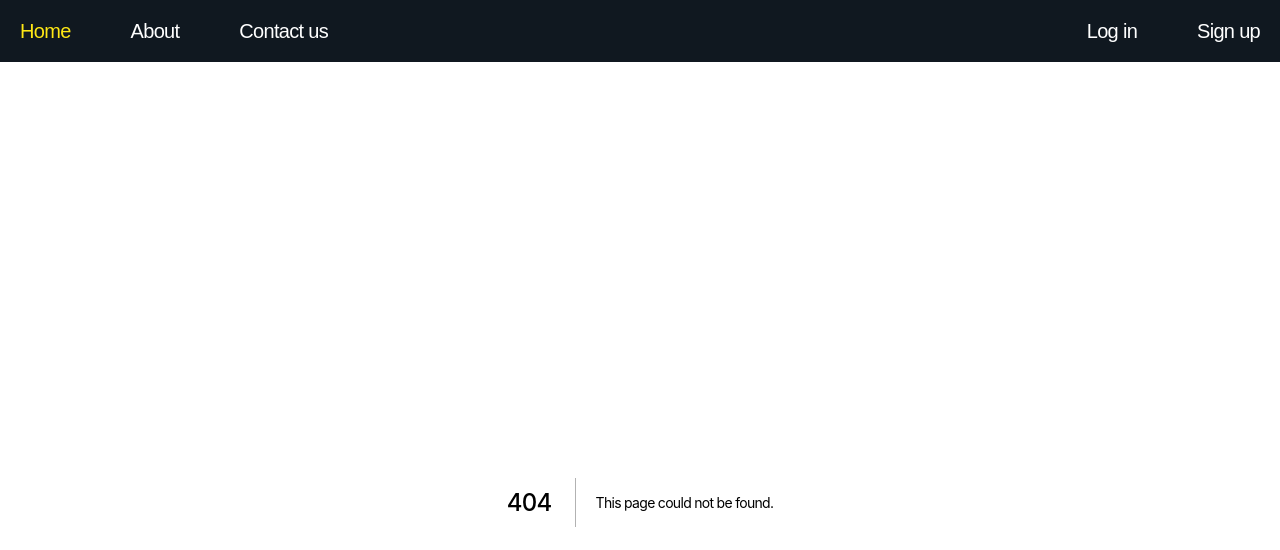
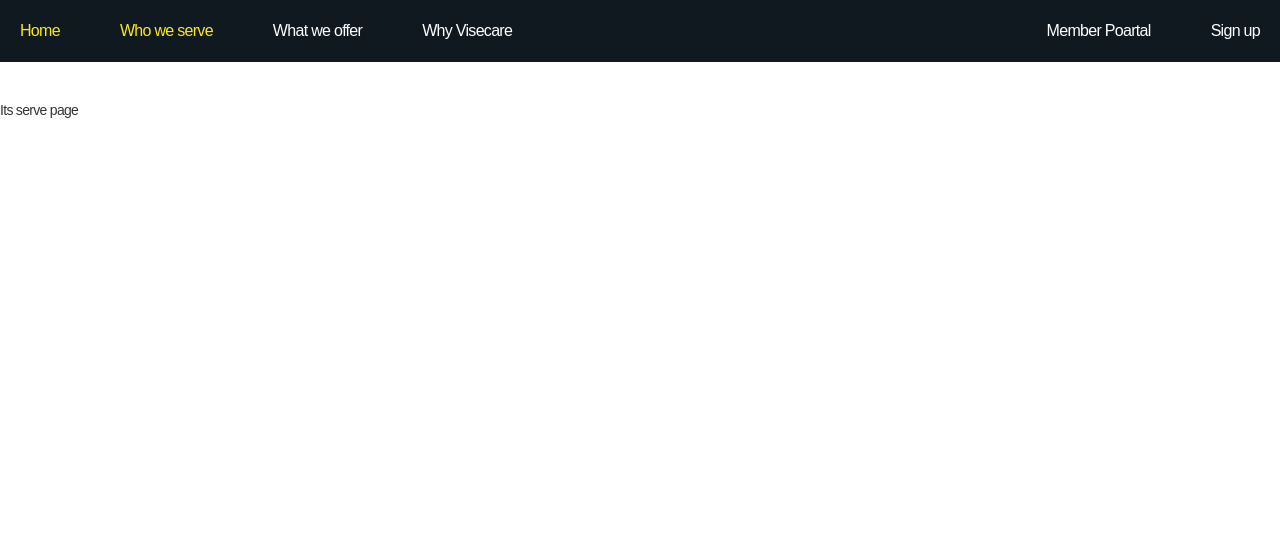
Before and after one commit to jay-juns/next-web-page, a Next.js app: page /serve in a window 1280 px wide. Before the commit this address had no page. Shown: the top 550 px of the page. Built offline with nearby package versions, Linux system fonts and the light colour scheme; a web font is replaced by a local one.

Commit message:
재정비

```diff
--- a/src/components/Navbar.js
+++ b/src/components/Navbar.js
@@ -12,16 +12,19 @@ const Header = () => {
                     <li className={router.pathname == "/" ? "active" : ""}>
                         <Link href="/">Home</Link>
                     </li>
-                    <li className={router.pathname == "/about" ? "active" : ""}>
-                        <Link href="/about">About</Link>
+                    <li className={router.pathname == "/serve" ? "active" : ""}>
+                        <Link href="/serve">Who we serve</Link>
                     </li>
-                    <li className={router.pathname == "/contact" ? "active" : ""}>
-                        <Link href="/contact">Contact us</Link>
+                    <li className={router.pathname == "/offer" ? "active" : ""}>
+                        <Link href="/offer">What we offer</Link>
+                    </li>
+                    <li className={router.pathname == "/introduction" ? "active" : ""}>
+                        <Link href="/introduction">Why Visecare</Link>
                     </li>
                 </ul>
                 <ul className='left-nav'>
                     <li className={router.pathname == "/login" ? "active" : ""}>
-                        <Link href="/login">Log in</Link>
+                        <Link href="/login">Member Poartal</Link>
                     </li>
                     <li className={router.pathname == "/signup" ? "active" : ""}>
                         <Link href="/signup">Sign up</Link>
--- a/src/pages/index.js
+++ b/src/pages/index.js
@@ -4,7 +4,7 @@ export default function Home() {
   return (
     <div>
       <Head>
-        <title>next web page</title>
+        <title>Visecare</title>
       </Head>
       <div>
         body 입니다
--- a/src/pages/login.js
+++ b/src/pages/login.js
@@ -4,7 +4,7 @@ const Login = () => {
     return (
         <div>
             <Head>
-                <title>next web page - Log in</title>
+                <title>Visecare - Log in</title>
             </Head>
             Its Log in page
         </div>
--- /dev/null
+++ b/src/pages/serve.js
@@ -0,0 +1,14 @@
+import Head from "next/head";
+
+const Serve = () => {
+    return (
+        <div>
+            <Head>
+                <title>Visecare - Who we serve</title>
+            </Head>
+            Its serve page
+        </div>
+    )
+};
+
+export default Serve;
--- a/src/pages/signup.js
+++ b/src/pages/signup.js
@@ -4,7 +4,7 @@ const Signup = () => {
     return (
         <div>
             <Head>
-                <title>next web page - Sign up</title>
+                <title>Visecare - Sign up</title>
             </Head>
             Its Sign up page
         </div>
--- a/src/styles/globals.css
+++ b/src/styles/globals.css
@@ -56,7 +56,7 @@ textarea::placeholder{font-family:"NotoSansKR-Medium", "본고딕", "Apple SD Go
 }
 .header > .nav-wrapper > ul > li > a {
   color: #fff;
-  font-size: 20px;
+  font-size: 16px;
   display:flex;
   align-items: center;
   padding:0 20px;
```
Also changed, not shown: src/pages/about.js (deleted, +0 -14 lines), src/pages/contact.js (deleted, +0 -14 lines), src/pages/introduction.js (added, +16 -0 lines), src/pages/offer.js (added, +16 -0 lines).
